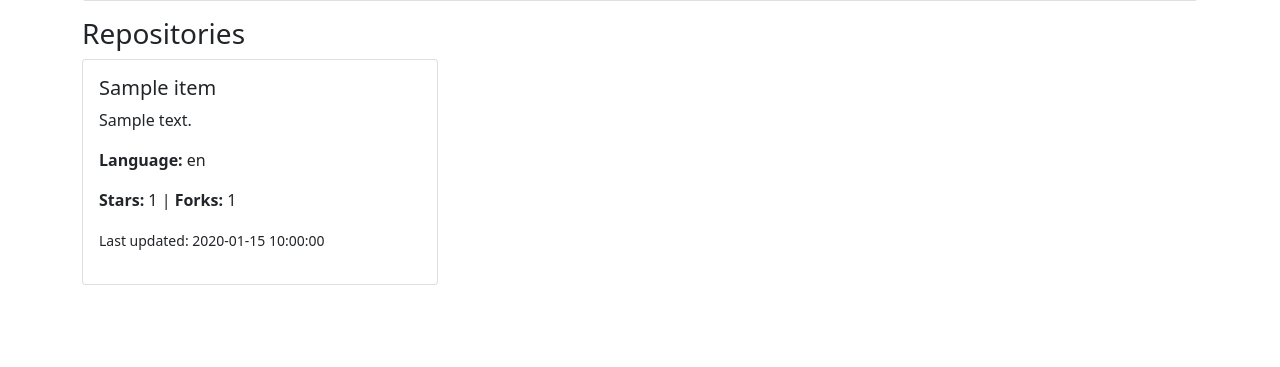
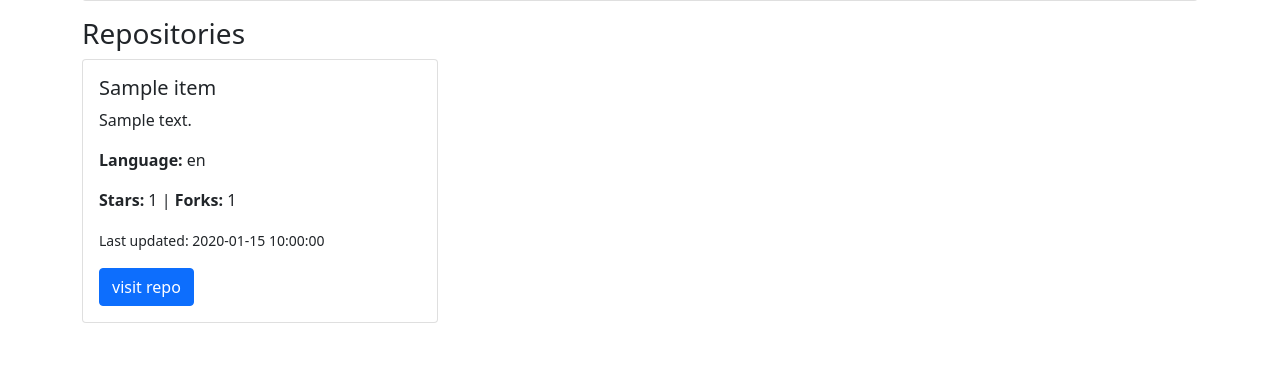
Before and after one commit to Adeleye080/CRBot, a Flask app: page /profile in a window 1280 px wide. Shown: the part 433-800 px from the top of the page. Run offline with Flask 3, Linux system fonts and the light colour scheme; grey boxes marked "Sample" are stand-in pictures; a database or web service that is not in the repository returns one stand-in record (values such as "Sample title"); data that the repository does not hold is empty.

Commit message:
Visit profile link

```diff
--- a/GitHub-Profile-Viewer/app.py
+++ b/GitHub-Profile-Viewer/app.py
@@ -39,6 +39,7 @@ def get_github_profile(username):
                     "stars": repo.get("stargazers_count"),
                     "forks": repo.get("forks_count"),
                     "updated_at": repo.get("updated_at"),
+                    "url": repo.get("html_url")
                 }
                 for repo in repos_data
             ]
@@ -54,7 +55,9 @@ def index():
 @app.route('/profile', methods=['GET'])
 def profile():
     username = request.args.get('username')
+    print(username)
     user_info = get_github_profile(username)
+    print(f"\n\n{user_info}\n")
     if user_info:
         return render_template('profile.html', user=user_info)
     else:
--- a/GitHub-Profile-Viewer/templates/profile.html
+++ b/GitHub-Profile-Viewer/templates/profile.html
@@ -41,6 +41,7 @@
                                 <p><strong>Language:</strong> {{ repo.language }}</p>
                                 <p><strong>Stars:</strong> {{ repo.stars }} | <strong>Forks:</strong> {{ repo.forks }}</p>
                                 <p><small>Last updated: {{ repo.updated_at }}</small></p>
+                                <a href="{{ repo.url }}"><button class="btn btn-primary">visit repo</button></a>
                             </div>
                         </div>
                     </div>
```
